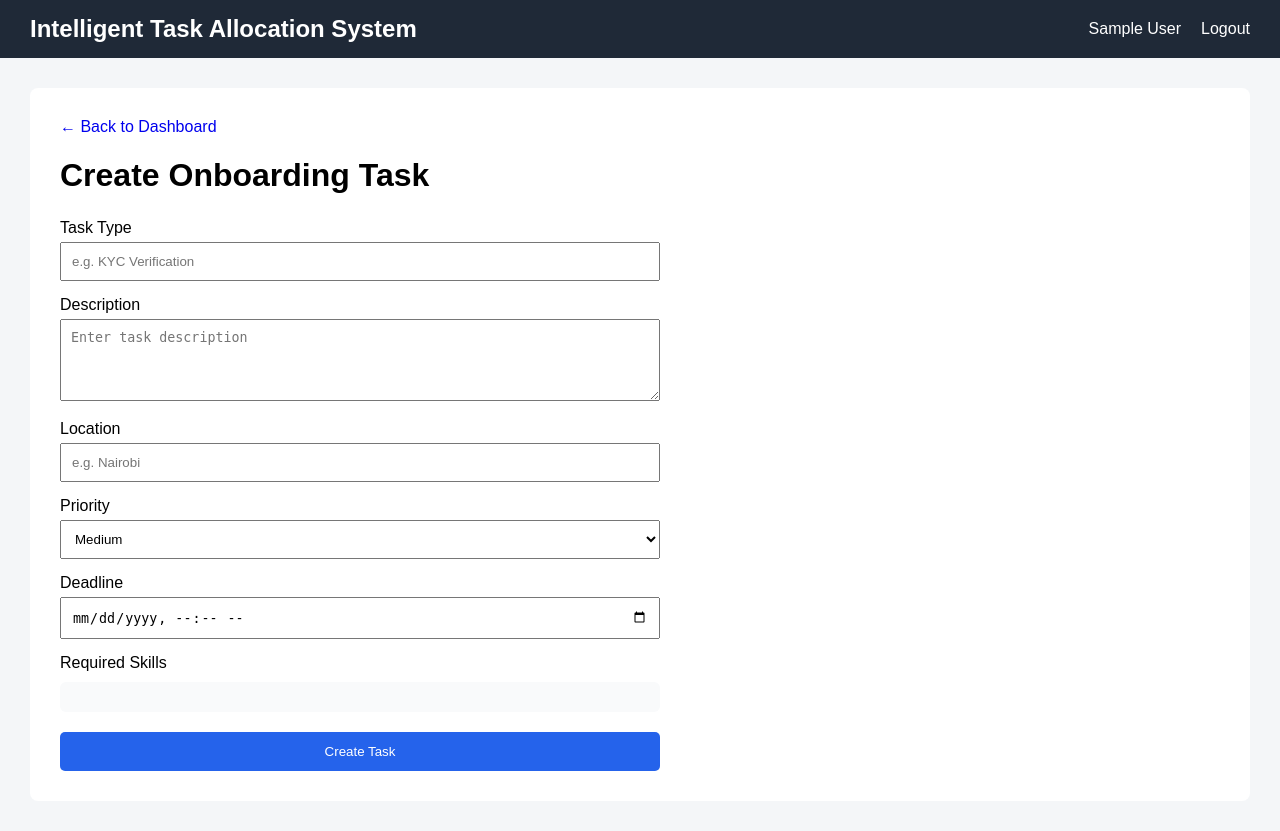
After one commit to Sagooparneet/task-allocation-recommender, a Flask app: page /supervisor/task/create in a window 1280 px wide. The commit adds this page. Run offline with Flask 3, Linux system fonts and the light colour scheme; the visitor is signed in with stand-in values (Sample User, id 1); data comes from the database, SQL or seed files in the repository; data that the repository does not hold is empty.

Commit message:
feat: allow supervisors to create onboarding tasks

```diff
--- a/app/static/css/style.css
+++ b/app/static/css/style.css
@@ -184,3 +184,36 @@ button:hover {
 .warning {
     background: #fef3c7;
 }
+.task-form {
+    max-width: 600px;
+    margin-top: 25px;
+}
+
+.task-form textarea,
+.task-form select {
+    width: 100%;
+    padding: 10px;
+    margin-top: 5px;
+    box-sizing: border-box;
+}
+
+.task-form textarea {
+    resize: vertical;
+}
+
+.skill-options {
+    margin-top: 10px;
+    padding: 15px;
+    background: #f9fafb;
+    border-radius: 6px;
+}
+
+.skill-option {
+    display: block;
+    margin: 8px 0;
+}
+
+.skill-option input {
+    width: auto;
+    margin-right: 8px;
+}
--- a/app/supervisor/routes.py
+++ b/app/supervisor/routes.py
@@ -1,3 +1,5 @@
+from datetime import datetime
+
 from flask import (
     Blueprint,
     render_template,
@@ -10,10 +12,13 @@ from flask import (
 from flask_login import login_required, current_user
 
 from app.extensions import db
+
 from app.models import (
     Task,
     OnboardingAgent,
-    TaskAssignment
+    TaskAssignment,
+    Skill,
+    TaskSkill
 )
 
 from app.services.recommendation_service import MockRecommendationService
@@ -42,6 +47,135 @@ def dashboard():
     return render_template(
         "supervisor/dashboard.html",
         tasks=tasks
+    )
+
+
+@supervisor_bp.route(
+    "/task/create",
+    methods=["GET", "POST"]
+)
+@login_required
+def create_task():
+
+    if current_user.role != "supervisor":
+        return redirect(url_for("home"))
+
+    skills = Skill.query.order_by(Skill.name).all()
+
+    if request.method == "POST":
+
+        task_type = request.form.get(
+            "task_type",
+            ""
+        ).strip()
+
+        description = request.form.get(
+            "description",
+            ""
+        ).strip()
+
+        location = request.form.get(
+            "location",
+            ""
+        ).strip()
+
+        priority = request.form.get(
+            "priority",
+            "Medium"
+        )
+
+        deadline_value = request.form.get(
+            "deadline"
+        )
+
+        selected_skill_ids = request.form.getlist(
+            "required_skills"
+        )
+
+        if not task_type or not location:
+
+            flash(
+                "Task type and location are required.",
+                "danger"
+            )
+
+            return render_template(
+                "supervisor/create_task.html",
+                skills=skills
+            )
+
+        if not selected_skill_ids:
+
+            flash(
+                "Please select at least one required skill.",
+                "danger"
+            )
+
+            return render_template(
+                "supervisor/create_task.html",
+                skills=skills
+            )
+
+        deadline = None
+
+        if deadline_value:
+
+            try:
+                deadline = datetime.strptime(
+                    deadline_value,
+                    "%Y-%m-%dT%H:%M"
+                )
+
+            except ValueError:
+
+                flash(
+                    "Please enter a valid deadline.",
+                    "danger"
+                )
+
+                return render_template(
+                    "supervisor/create_task.html",
+                    skills=skills
+                )
+
+        task = Task(
+            task_type=task_type,
+            description=description,
+            location=location,
+            priority=priority,
+            deadline=deadline,
+            status="Pending",
+            supervisor_id=current_user.id
+        )
+
+        db.session.add(task)
+
+        # Generates task ID before TaskSkill records are created
+        db.session.flush()
+
+        for skill_id in selected_skill_ids:
+
+            task_skill = TaskSkill(
+                task_id=task.id,
+                skill_id=int(skill_id)
+            )
+
+            db.session.add(task_skill)
+
+        db.session.commit()
+
+        flash(
+            f"{task.task_type} was created successfully.",
+            "success"
+        )
+
+        return redirect(
+            url_for("supervisor.dashboard")
+        )
+
+    return render_template(
+        "supervisor/create_task.html",
+        skills=skills
     )
 
 
@@ -81,7 +215,6 @@ def assign_task(task_id):
 
     task = Task.query.get_or_404(task_id)
 
-    # Prevent the same task from being assigned twice
     existing_assignment = TaskAssignment.query.filter_by(
         task_id=task.id
     ).first()
--- /dev/null
+++ b/app/templates/supervisor/create_task.html
@@ -0,0 +1,111 @@
+{% extends "base.html" %}
+
+{% block content %}
+
+<div class="dashboard">
+
+    <a
+        class="back-link"
+        href="{{ url_for('supervisor.dashboard') }}"
+    >
+        ← Back to Dashboard
+    </a>
+
+    <h1>Create Onboarding Task</h1>
+
+    <form
+        method="POST"
+        class="task-form"
+    >
+
+        <label>Task Type</label>
+
+        <input
+            type="text"
+            name="task_type"
+            placeholder="e.g. KYC Verification"
+            required
+        >
+
+
+        <label>Description</label>
+
+        <textarea
+            name="description"
+            rows="4"
+            placeholder="Enter task description"
+        ></textarea>
+
+
+        <label>Location</label>
+
+        <input
+            type="text"
+            name="location"
+            placeholder="e.g. Nairobi"
+            required
+        >
+
+
+        <label>Priority</label>
+
+        <select name="priority">
+
+            <option value="Low">
+                Low
+            </option>
+
+            <option
+                value="Medium"
+                selected
+            >
+                Medium
+            </option>
+
+            <option value="High">
+                High
+            </option>
+
+        </select>
+
+
+        <label>Deadline</label>
+
+        <input
+            type="datetime-local"
+            name="deadline"
+        >
+
+
+        <label>Required Skills</label>
+
+        <div class="skill-options">
+
+            {% for skill in skills %}
+
+                <label class="skill-option">
+
+                    <input
+                        type="checkbox"
+                        name="required_skills"
+                        value="{{ skill.id }}"
+                    >
+
+                    {{ skill.name }}
+
+                </label>
+
+            {% endfor %}
+
+        </div>
+
+
+        <button type="submit">
+            Create Task
+        </button>
+
+    </form>
+
+</div>
+
+{% endblock %}
```
Also changed, not shown: app/templates/supervisor/dashboard.html (+7 -0 lines).
